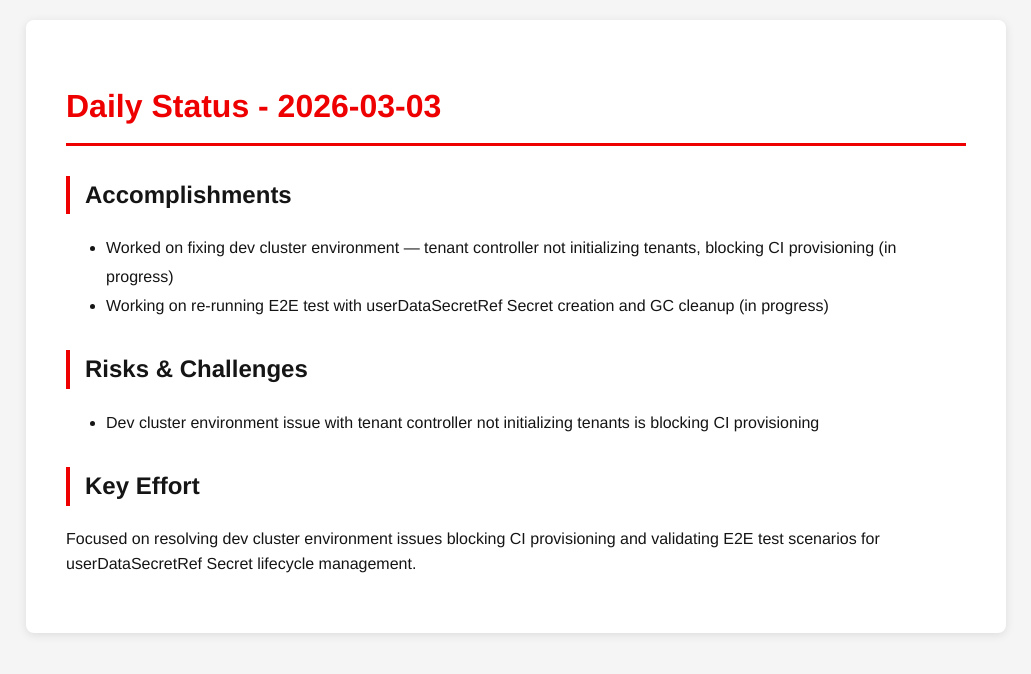
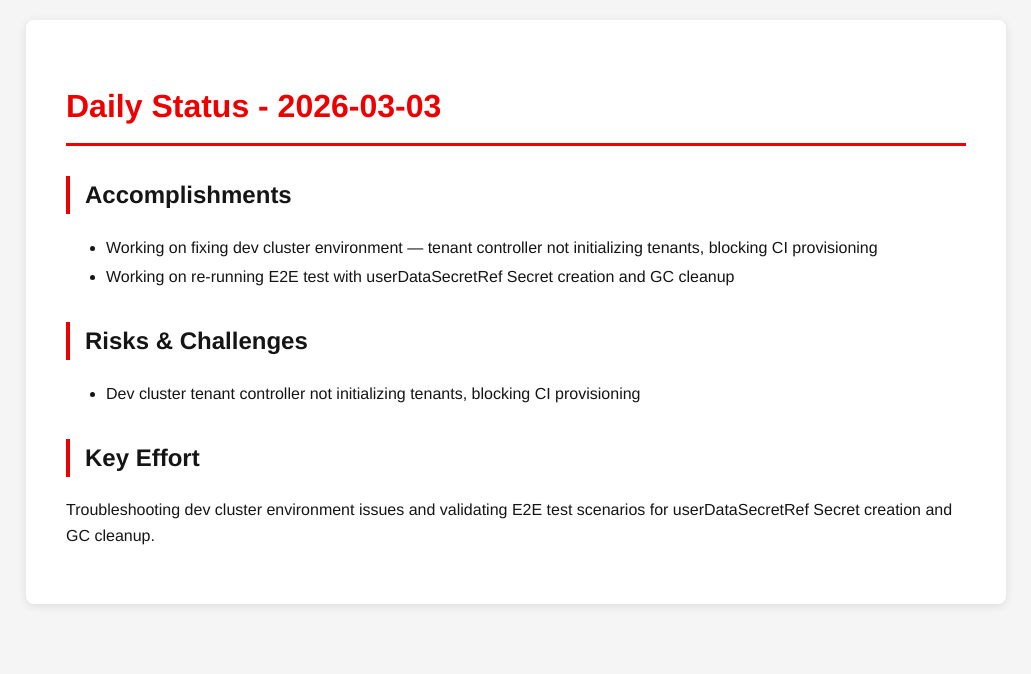
Before and after one commit to tzvatot/daily-status, a Jekyll site: the page built from 2026-03-03.md, in a window 1280 px wide. Shown: the top 674 px of the page, without its empty margins (124-1155 px from the left). Built offline with Jekyll 4.4.1, drawn with Linux system fonts in a browser that asks for light colours.

Commit message:
Daily status update - 2026-03-03

```diff
--- a/2026-03-03.md
+++ b/2026-03-03.md
@@ -7,14 +7,11 @@
 # Daily Status - 2026-03-03
 
 ## Accomplishments
-
-- Worked on fixing dev cluster environment — tenant controller not initializing tenants, blocking CI provisioning (in progress)
-- Working on re-running E2E test with userDataSecretRef Secret creation and GC cleanup (in progress)
+- Working on fixing dev cluster environment — tenant controller not initializing tenants, blocking CI provisioning
+- Working on re-running E2E test with userDataSecretRef Secret creation and GC cleanup
 
 ## Risks & Challenges
-
-- Dev cluster environment issue with tenant controller not initializing tenants is blocking CI provisioning
+- Dev cluster tenant controller not initializing tenants, blocking CI provisioning
 
 ## Key Effort
-
-Focused on resolving dev cluster environment issues blocking CI provisioning and validating E2E test scenarios for userDataSecretRef Secret lifecycle management.
+Troubleshooting dev cluster environment issues and validating E2E test scenarios for userDataSecretRef Secret creation and GC cleanup.
```
